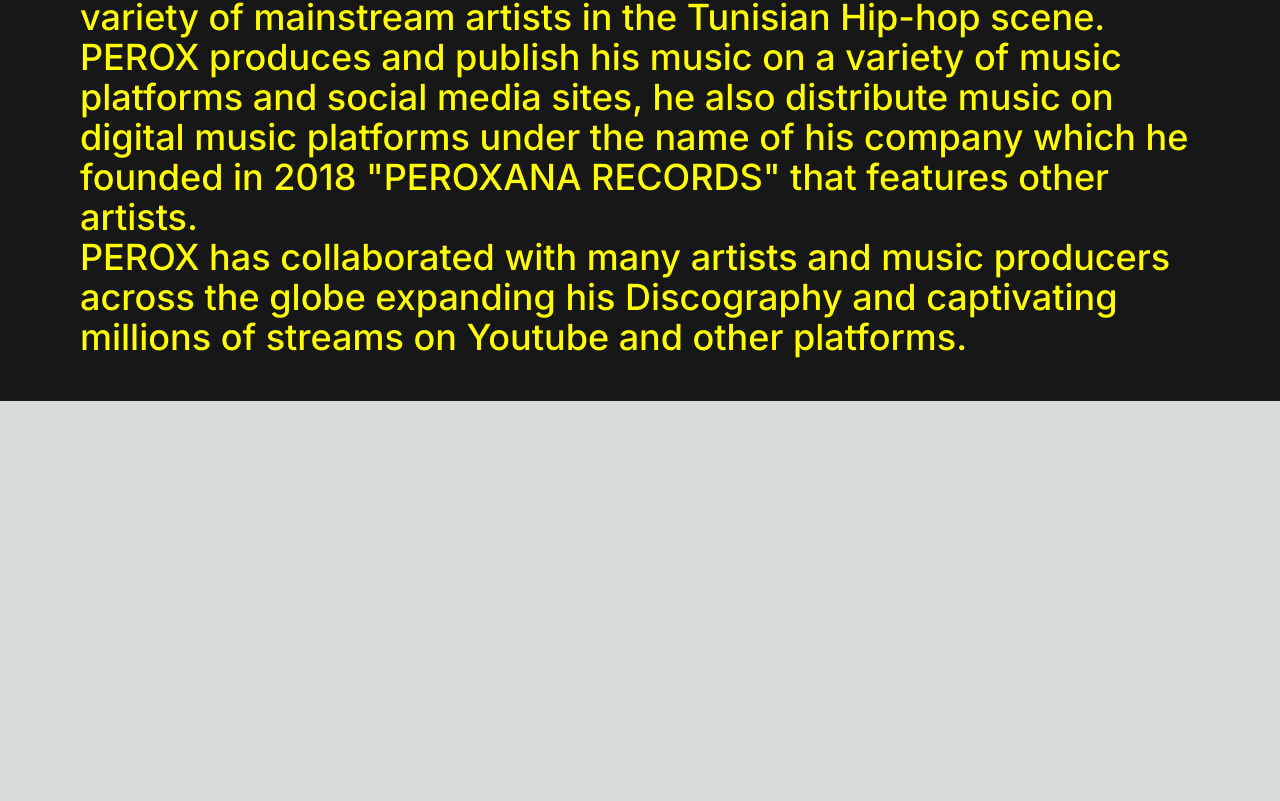
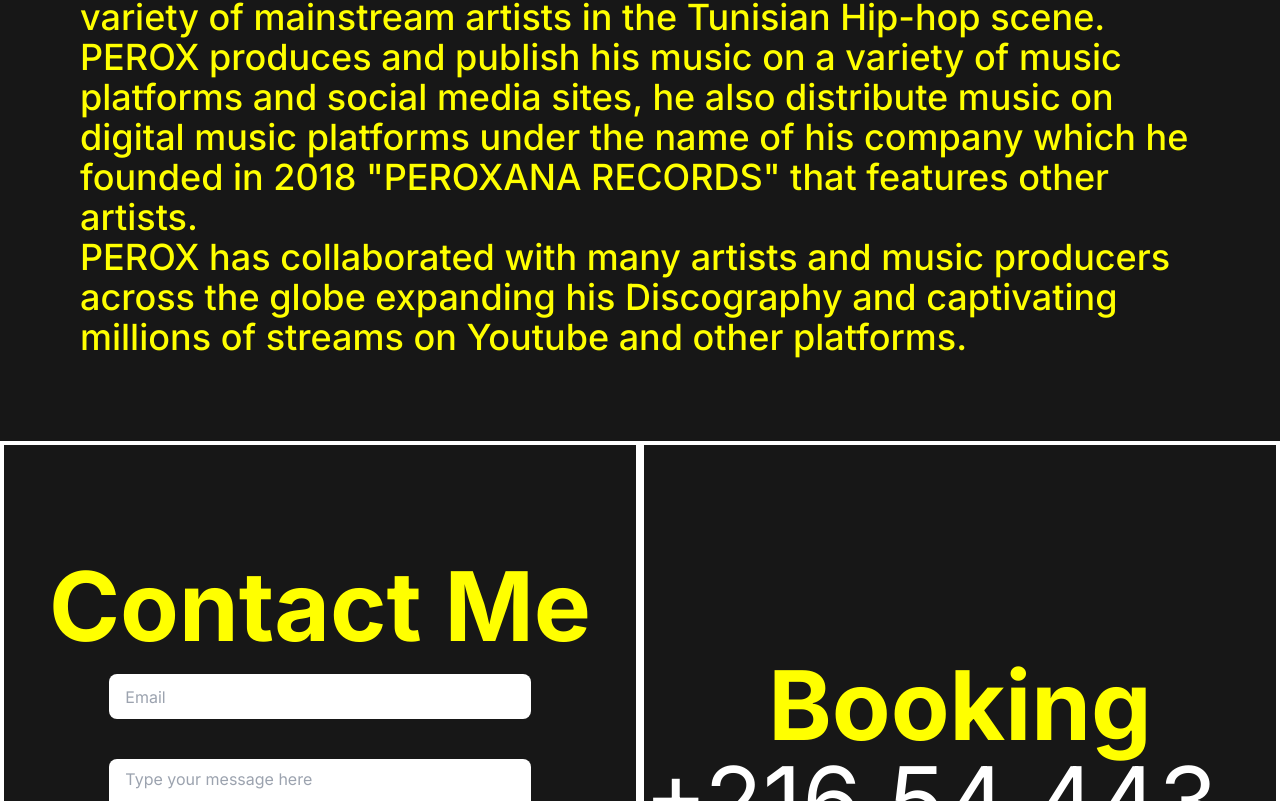
Before and after one commit to karim-hammami/perox, a Next.js app: page / in a window 1280 px wide. Shown: the part 1999-2800 px from the top of the page. Before the commit the page ends 2436 px from the top, so only its background shows below. Built offline with nearby package versions, Linux system fonts and the light colour scheme.

Commit message:
add CTA component (not done yet)

```diff
--- a/src/app/page.tsx
+++ b/src/app/page.tsx
@@ -1,3 +1,4 @@
+import CTA from '@/components/CTA'
 import Desk from '@/components/Desk'
 import Gallery from '@/components/Gallery'
 import Hero from '@/components/Hero'
@@ -13,6 +14,7 @@
       <Hero />
       <Gallery />
       <Desk />
+      <CTA />
     </main>
   )
 }
--- /dev/null
+++ b/src/components/CTA.tsx
@@ -0,0 +1,20 @@
+import React from 'react'
+
+function CTA() {
+  return (
+    <div className='flex md:flex-row flex-col items-center m-0 justify-center h-screen py-10  w-full'>
+        <div className='flex  flex-col items-center justify-center border-white border-4 w-full h-full'>
+            <div className='text-4xl md:text-8xl font-bold text-[#FFFF00] '>Contact Me</div>
+            <input placeholder='Email' className='px-4 py-2 outline-none w-2/3 m-5 h-[45px] rounded-lg' />
+            <textarea placeholder='Type your message here' className='px-4 outline-none py-2 w-2/3 h-[180px] m-5 rounded-lg' />
+            <button className='bg-[#FFFF00] hover:bg-[#d3d36f] outline-none font-bold w-2/3 h-[45px] m-5 rounded-lg '>Submit</button>
+        </div>
+        <div className='flex flex-col items-center justify-center border-white border-4 w-full h-full'>
+            <div className='text-4xl md:text-8xl font-bold text-[#FFFF00]'>Booking</div>
+            <div className='text-4xl md:text-8xl text-white'>+216 54 443 560</div>
+        </div>
+    </div>
+  )
+}
+
+export default CTA
--- a/src/components/Navbar.tsx
+++ b/src/components/Navbar.tsx
@@ -38,15 +38,15 @@
   return (
     <header className={`fixed top-0 left-0 right-0 backdrop-blur-2xl flex items-center z-50 justify-between w-full py-2 md:py-5 px-6 ${className ?? ''}`}>
       <Link href="/" className="flex items-center">
-        <Image src='/LOGOS.png' alt='logo' width={60} height={20} />
+        <Image src='/LOGOS.png' alt='logo' width={30} height={30} />
       </Link>
       <div className="relative">
         <Image src={'/hamburger.svg'} alt="ham" width={30} height={30} className="cursor-pointer" onTouchStart={toggleDropdown} onClick={toggleDropdown} />
         {isDropdownOpen && (
           <div ref={dropdownRef} className="absolute top-full right-0 mt-2 bg-white shadow-lg rounded-md">
-            <Link href="/about" className="block px-4 py-2 text-gray-800 hover:bg-gray-200" onClick={closeDropdown}>About</Link>
-            <Link href="/services" className="block px-4 py-2 text-gray-800 hover:bg-gray-200" onClick={closeDropdown}>Services</Link>
-            <Link href="/contact" className="block px-4 py-2 text-gray-800 hover:bg-gray-200" onClick={closeDropdown}>Contact</Link>
+            <Link href="/about" className="block py-2 px-4 text-gray-800 hover:bg-gray-200 hover:text-gray-900" onClick={closeDropdown}>About</Link>
+            <Link href="/services" className="block py-2 px-4 text-gray-800 hover:bg-gray-200 hover:text-gray-900" onClick={closeDropdown}>Services</Link>
+            <Link href="/contact" className="block py-2 px-4 text-gray-800 hover:bg-gray-200 hover:text-gray-900" onClick={closeDropdown}>Contact</Link>
           </div>
         )}
       </div>
```
Also changed, not shown: public/elc.jpg (added).
